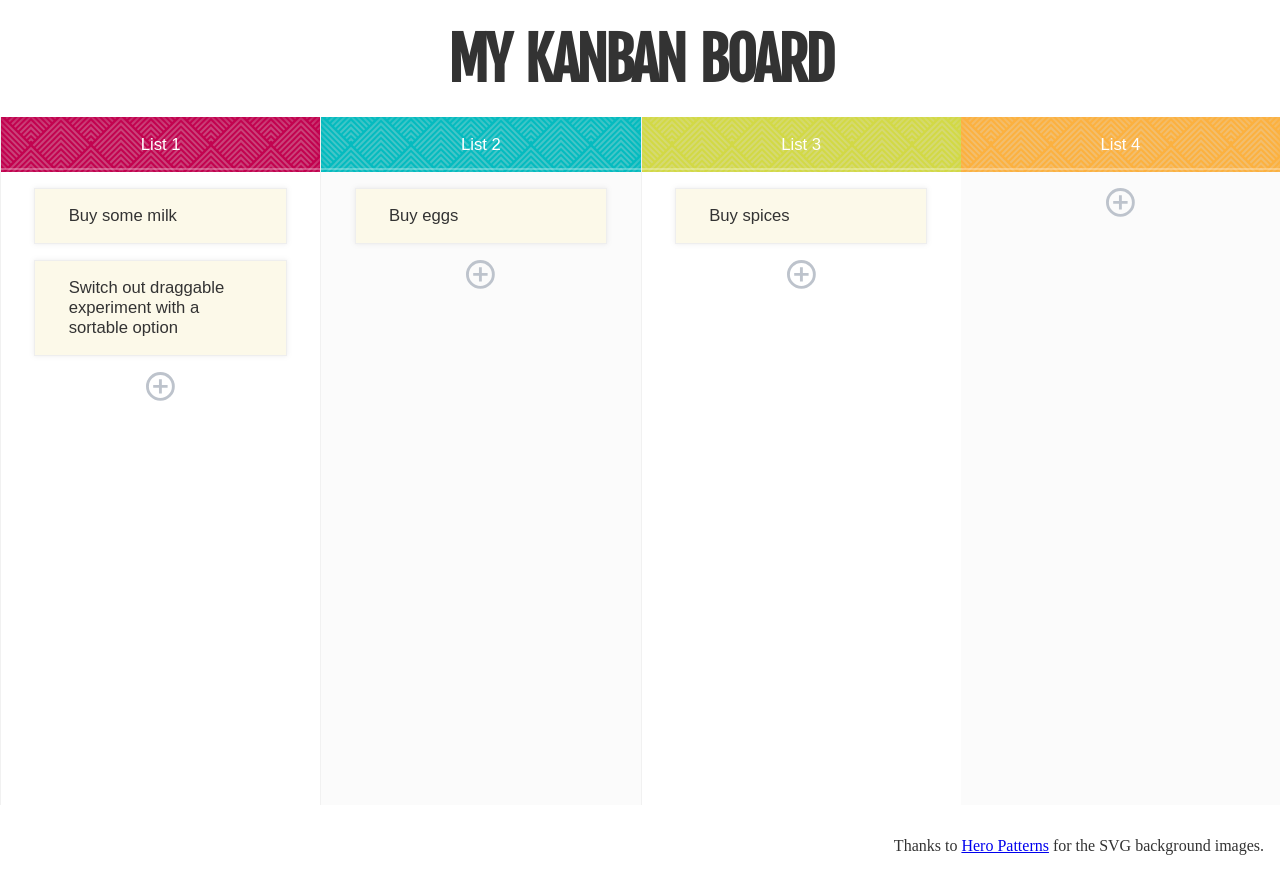
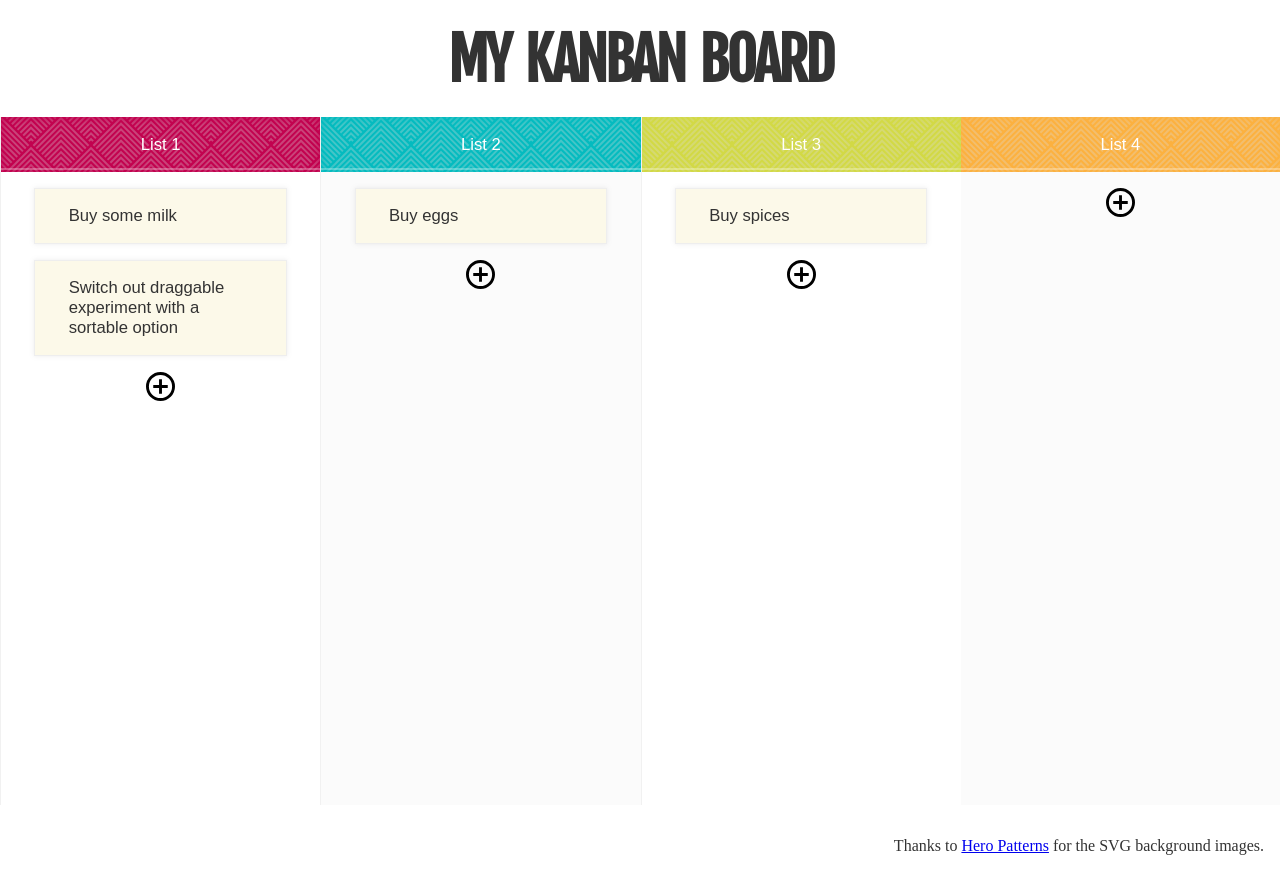
Before and after one commit to jeffory/Kanban-board, a Vue app: page /#/ in a window 1280 px wide. Built offline with nearby package versions, Linux system fonts and the light colour scheme; a web font is replaced by a local one.

Commit message:
Clean up ExpandingTextarea to quiet ESLint errors, add svg icons
Webpack is embedding the svg's as img tags with a data attribute, this needs to be changed to an actual svg tag for css styling purposes.

```diff
--- a/src/components/ExpandingTextarea.vue
+++ b/src/components/ExpandingTextarea.vue
@@ -30,9 +30,10 @@ export default {
       let textarea = this.$refs.textarea
 
       // TODO: Get rid of the height flickering/jumping somehow.
-
       textarea.style.height = 'auto'
-      this.$nextTick(() => textarea.style.height = textarea.scrollHeight + 'px')
+      this.$nextTick(function () {
+        textarea.style.height = textarea.scrollHeight + 'px'
+      })
     },
     onBlur () {
       if (this.text.trim() !== '') {
--- a/src/components/TaskList.vue
+++ b/src/components/TaskList.vue
@@ -20,9 +20,7 @@
           </div>
 
           <button style="border: 0; background: none; cursor: pointer; height: 1.8rem; padding: 0; width: 1.8rem;" @click="addingItem = index">
-            <svg xmlns="http://www.w3.org/2000/svg" viewBox="0 0 20 20">
-              <path d="M11 9h4v2h-4v4H9v-4H5V9h4V5h2v4zm-1 11a10 10 0 1 1 0-20 10 10 0 0 1 0 20zm0-2a8 8 0 1 0 0-16 8 8 0 0 0 0 16z" fill="#bdc3cc" />
-            </svg>
+            <img src="../assets/icons/add-outline.svg" />
           </button>
         </div>
       </draggable>
```
Also changed, not shown: src/assets/icons/add-outline.svg (added), src/assets/icons/close-outline.svg (added).
